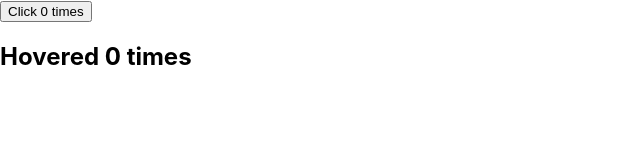
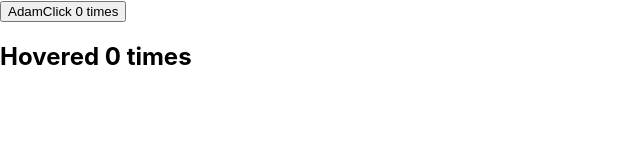
Before and after one commit to AdamStajer07/ReactLessons, a React (Create React App) app in the folder fifth-part/: page / in a window 1280 px wide. Shown: the top 160 px of the page, without its empty margins (0-640 px from the left). Built offline with nearby package versions, Linux system fonts and the light colour scheme.

Commit message:
Lesson about higher-order-components v3 in React

```diff
--- a/fifth-part/src/App.js
+++ b/fifth-part/src/App.js
@@ -4,7 +4,7 @@ import HoverCounter from "./components/HoverCounter";
 function App() {
   return (
     <>
-      <ClickCounter/>
+      <ClickCounter name="Adam"/>
       <HoverCounter/>
     </>
   );
--- a/fifth-part/src/components/ClickCounter.js
+++ b/fifth-part/src/components/ClickCounter.js
@@ -5,9 +5,9 @@ class ClickCounter extends Component {
   render() {
     const {count, incrementCount} = this.props
     return (
-        <button onClick={incrementCount}>Click {count} times</button>
+        <button onClick={incrementCount}>{this.props.name}Click {count} times</button>
     )
   }
 }
 
-export default withCounter(ClickCounter)
+export default withCounter(ClickCounter, 5)
--- a/fifth-part/src/components/HoverCounter.js
+++ b/fifth-part/src/components/HoverCounter.js
@@ -10,4 +10,4 @@ class HoverCounter extends Component {
   }
 }
 
-export default withCounter(HoverCounter)
+export default withCounter(HoverCounter, 10)
--- a/fifth-part/src/components/withCounter.js
+++ b/fifth-part/src/components/withCounter.js
@@ -1,6 +1,6 @@
 import React from 'react'
 
-const withCounter = (WrappedComponent) => {
+const withCounter = (WrappedComponent, incrementNumber) => {
     class withCounter extends React.Component {
         constructor(props) {
             super(props)
@@ -11,11 +11,11 @@ const withCounter = (WrappedComponent) => {
           }
           incrementCount = ()=>{
             this.setState(prev=>{
-                return {count: prev.count+1}
+                return {count: prev.count+incrementNumber}
             })
         }
         render() {
-            return <WrappedComponent count={this.state.count} incrementCount={this.incrementCount}/>
+            return <WrappedComponent count={this.state.count} incrementCount={this.incrementCount} {...this.props}/>
         }
     }
     return withCounter
```
